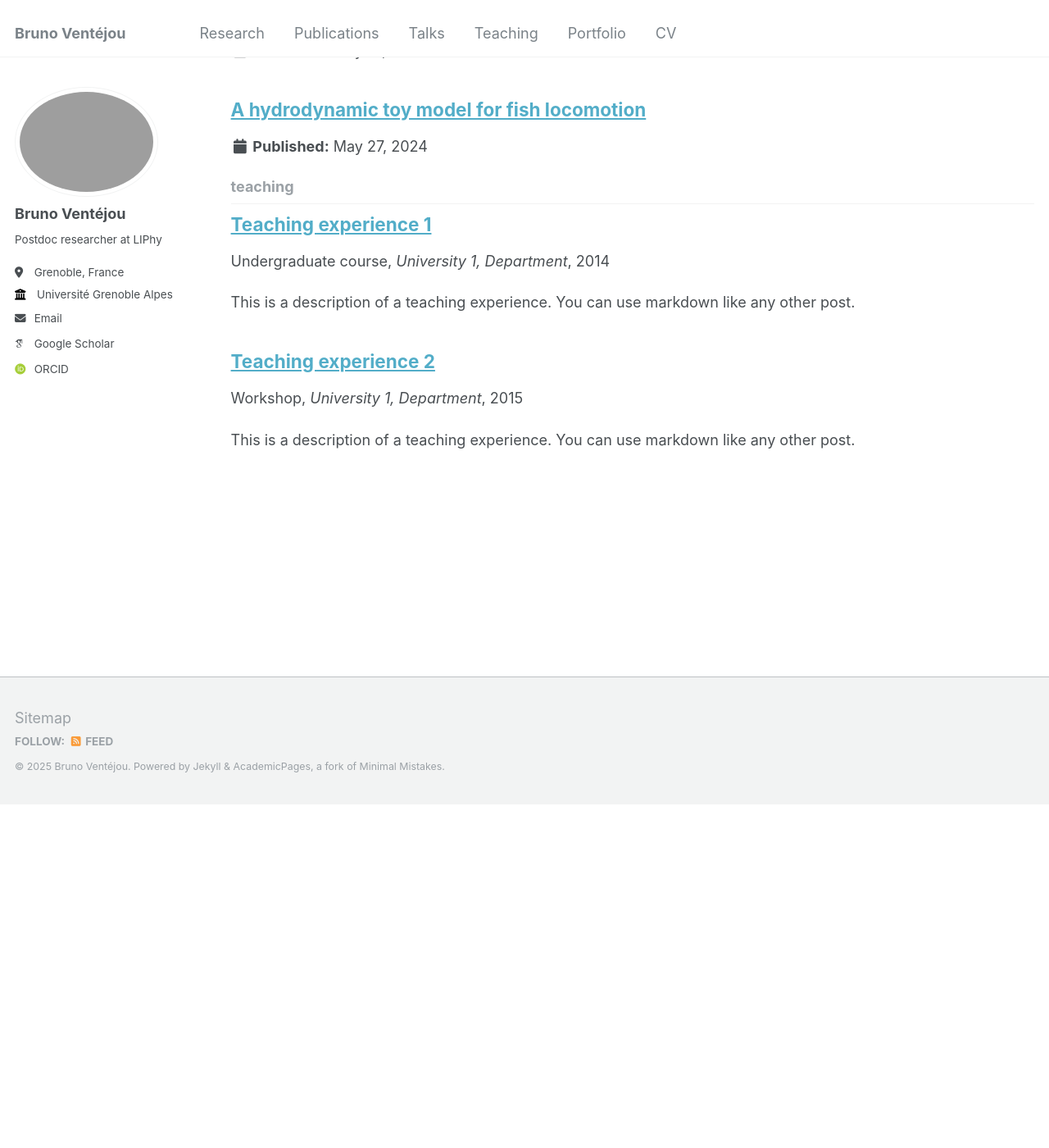
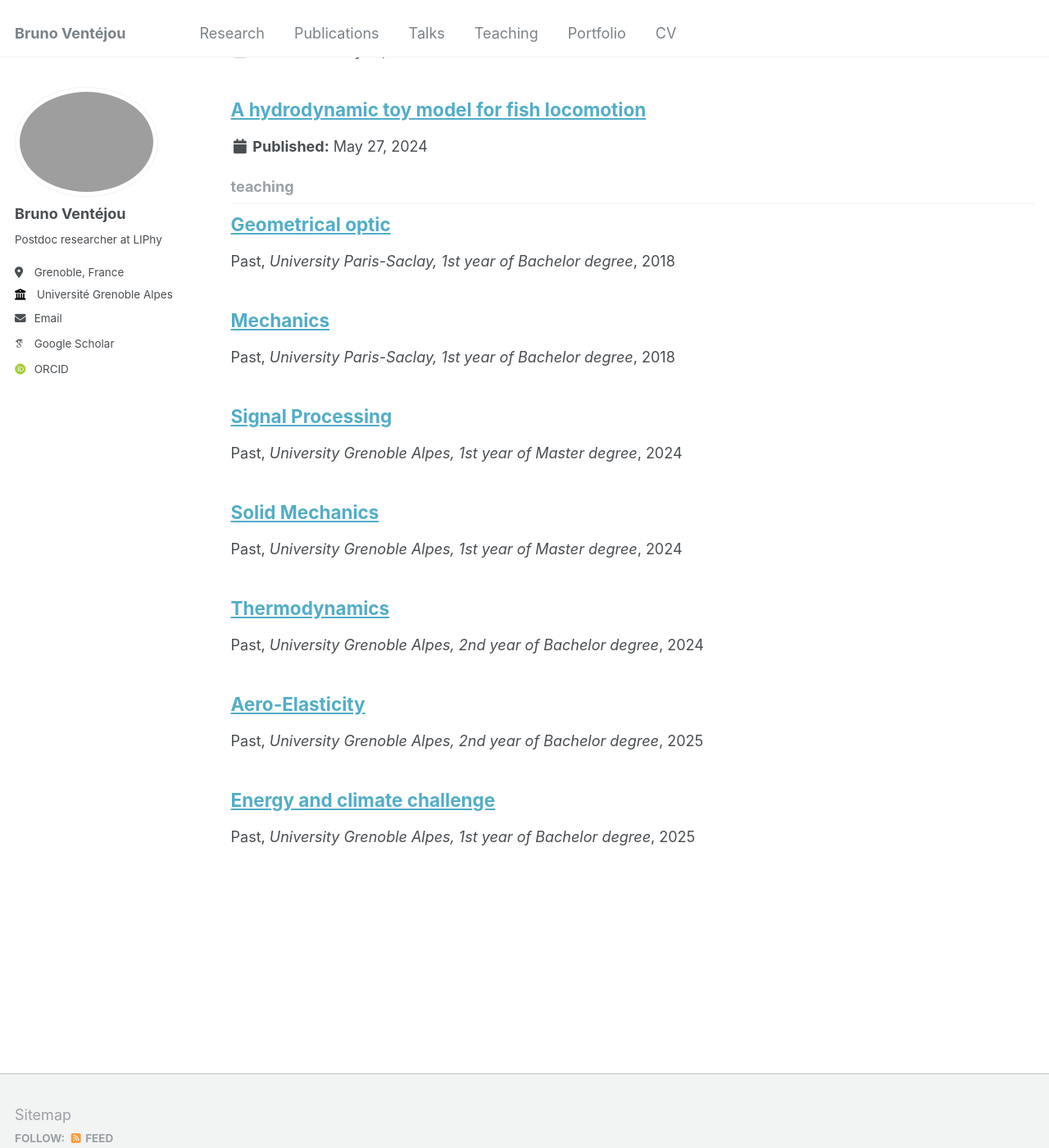
Before and after one commit to BrunoVentejou/brunoventejou.github.io, a Jekyll site: the page built from _pages/collection-archive.html, in a window 1280 px wide and 1400 px high, scrolled down 4274 px. Shown: the whole window at 82% size. Built offline with Jekyll 4.4.1, drawn with Linux system fonts in a browser that asks for light colours; some web fonts are replaced; before the commit the page ends 5255 px from its top, so only the background shows below that.

Commit message:
Add teaching items.

```diff
--- a/_teaching/2014-spring-teaching-1.md
+++ /dev/null
@@ -1,20 +0,0 @@
----
-title: "Teaching experience 1"
-collection: teaching
-type: "Undergraduate course"
-permalink: /teaching/2014-spring-teaching-1
-venue: "University 1, Department"
-date: 2014-01-01
-location: "City, Country"
----
-
-This is a description of a teaching experience. You can use markdown like any other post.
-
-Heading 1
-======
-
-Heading 2
-======
-
-Heading 3
-======
--- a/_teaching/2015-spring-teaching-2.md
+++ /dev/null
@@ -1,20 +0,0 @@
----
-title: "Teaching experience 2"
-collection: teaching
-type: "Workshop"
-permalink: /teaching/2015-spring-teaching-1
-venue: "University 1, Department"
-date: 2015-01-01
-location: "City, Country"
----
-
-This is a description of a teaching experience. You can use markdown like any other post.
-
-Heading 1
-======
-
-Heading 2
-======
-
-Heading 3
-======
--- /dev/null
+++ b/_teaching/2018-Geometrical-optic.md
@@ -0,0 +1,9 @@
+---
+title: "Geometrical optic"
+collection: teaching
+type: "Past"
+permalink: /teaching/2018-Geometrical-optic.md
+venue: "University Paris-Saclay, 1st year of Bachelor degree"
+date: 2018-09-01
+location: "Orsay, France"
+---
--- /dev/null
+++ b/_teaching/2018-Mechanics.md
@@ -0,0 +1,9 @@
+---
+title: "Mechanics"
+collection: teaching
+type: "Past"
+permalink: /teaching/2018-Mechanics.md
+venue: "University Paris-Saclay, 1st year of Bachelor degree"
+date: 2018-09-01
+location: "Orsay, France"
+---
--- /dev/null
+++ b/_teaching/2024-Aero-Elasticity.md
@@ -0,0 +1,9 @@
+---
+title: "Aero-Elasticity"
+collection: teaching
+type: "Past"
+permalink: /teaching/2024-Aero-Elasticity.md
+venue: "University Grenoble Alpes, 2nd year of Bachelor degree"
+date: 2025-01-01
+location: "Grenoble, France"
+---
--- /dev/null
+++ b/_teaching/2024-Energy-Climate.md
@@ -0,0 +1,9 @@
+---
+title: "Energy and climate challenge"
+collection: teaching
+type: "Past"
+permalink: /teaching/2025-Energy-Climate.md
+venue: "University Grenoble Alpes, 1st year of Bachelor degree"
+date: 2025-01-01
+location: "Grenoble, France"
+---
--- /dev/null
+++ b/_teaching/2024-Signal-processing.md
@@ -0,0 +1,9 @@
+---
+title: "Signal Processing"
+collection: teaching
+type: "Past"
+permalink: /teaching/2024-Signal-Processing.md
+venue: "University Grenoble Alpes, 1st year of Master degree"
+date: 2024-09-01
+location: "Grenoble, France"
+---
--- /dev/null
+++ b/_teaching/2024-Solid-Mechanics.md
@@ -0,0 +1,9 @@
+---
+title: "Solid Mechanics"
+collection: teaching
+type: "Past"
+permalink: /teaching/2024-Solid-Mechanics.md
+venue: "University Grenoble Alpes, 1st year of Master degree"
+date: 2024-09-01
+location: "Grenoble, France"
+---
--- /dev/null
+++ b/_teaching/2024-Thermodynamics.md
@@ -0,0 +1,9 @@
+---
+title: "Thermodynamics"
+collection: teaching
+type: "Past"
+permalink: /teaching/2024-Thermodynamics.md
+venue: "University Grenoble Alpes, 2nd year of Bachelor degree"
+date: 2024-09-01
+location: "Grenoble, France"
+---
```
Also changed, not shown: _pages/teaching.html (+6 -5 lines), 1 other file.
